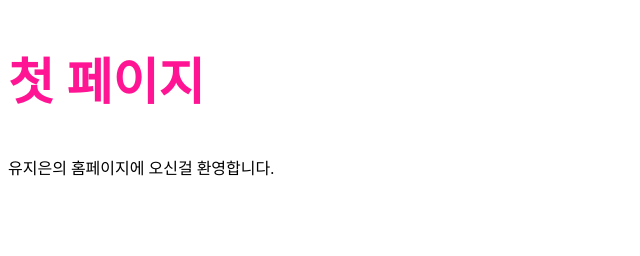
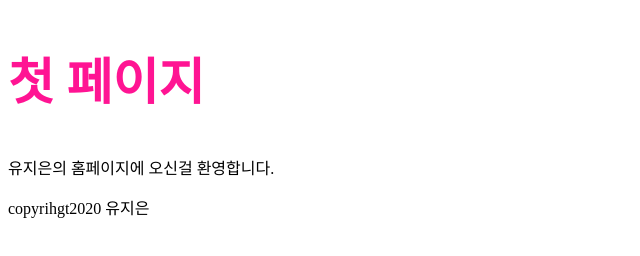
Before and after one commit to Yoojieun/bigdata, a plain HTML site: page index.html in a window 1280 px wide. Shown: the whole page, without its empty margins (0-640 px from the left). Drawn offline with Linux system fonts and the light colour scheme.

```diff
--- a/index.html
+++ b/index.html
@@ -9,5 +9,6 @@
 <body>
     <h2>첫 페이지</h2>
     <p>유지은의 홈페이지에 오신걸 환영합니다.</p>
+    <p>copyrihgt2020 유지은</p>
 </body>
 </html>
```
Also changed, not shown: 1 other file.
